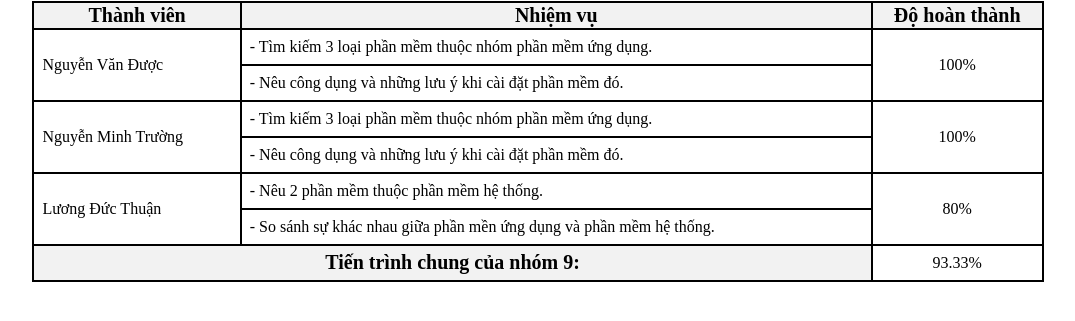
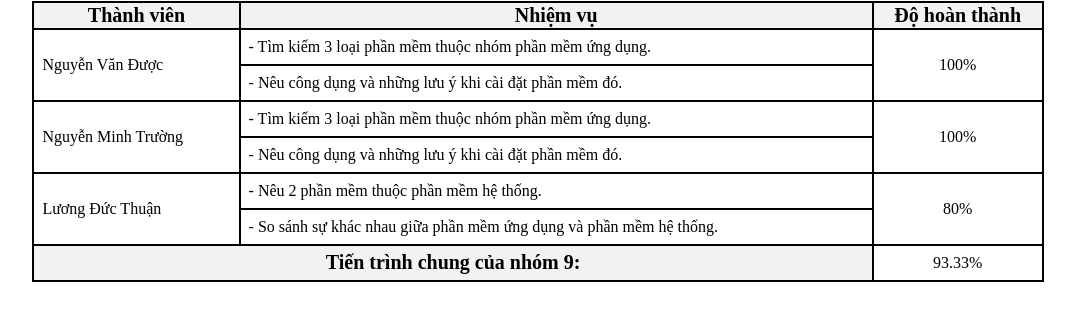
Before and after one commit to kien574/b-n-bao-cao, a plain HTML site: page index.html in a window 1280 px wide. Shown: the part 79-400 px from the top of the page, without its empty margins (102-1177 px from the left). Drawn offline with Linux system fonts and the light colour scheme.

Commit message:
sửa lại lần 2

```diff
--- a/index.html
+++ b/index.html
@@ -41,7 +41,7 @@
           <td class="item" rowspan="2">80%</td>
         </tr>
         <tr>
-          <td>- So sánh sự khác nhau giữa phần mền ứng dụng và phần mềm hệ thống.</td>
+          <td>- So sánh sự khác nhau giữa phần mềm ứng dụng và phần mềm hệ thống.</td>
         </tr>
       </tbody>
       <tfoot>
```
